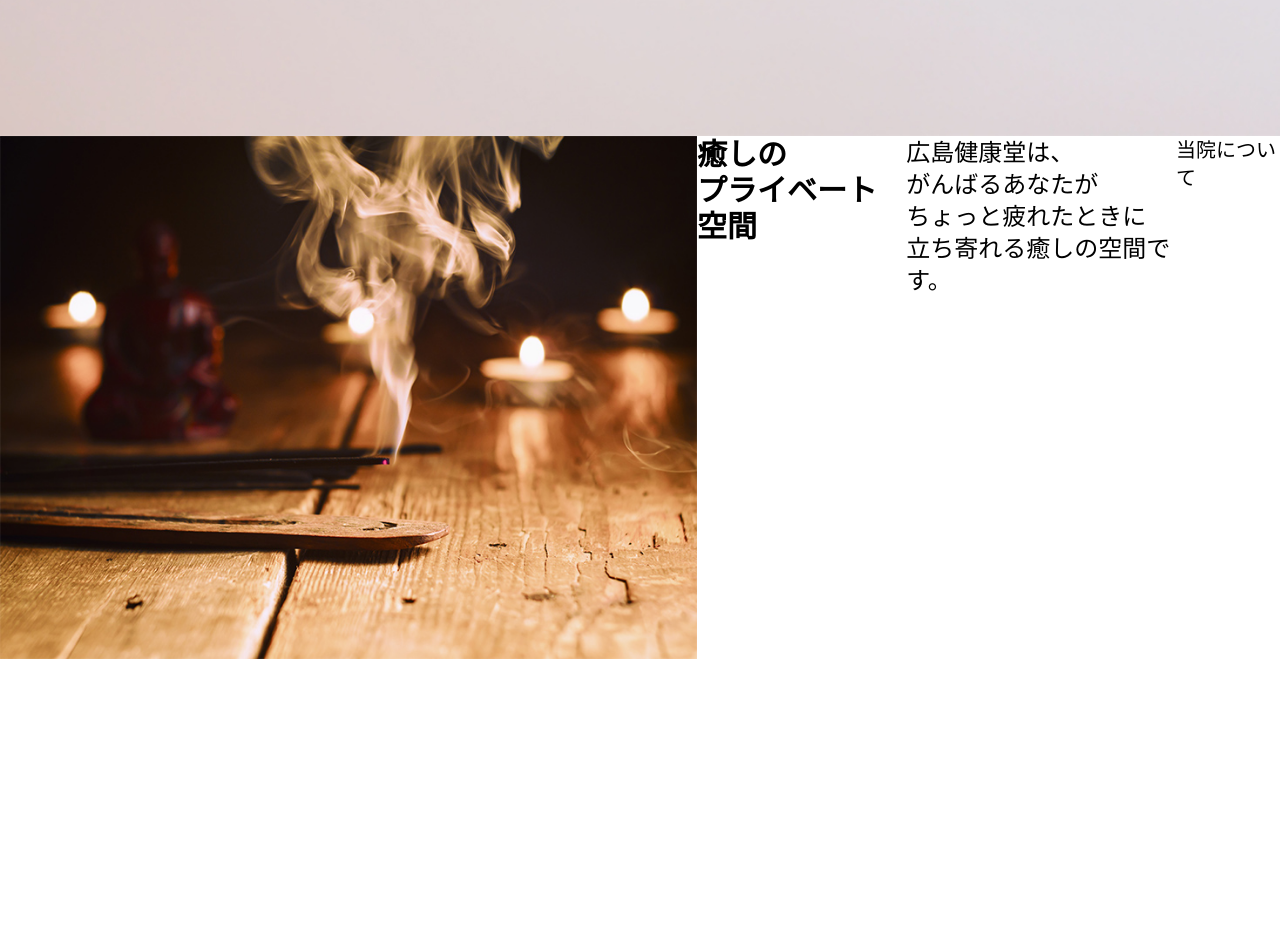
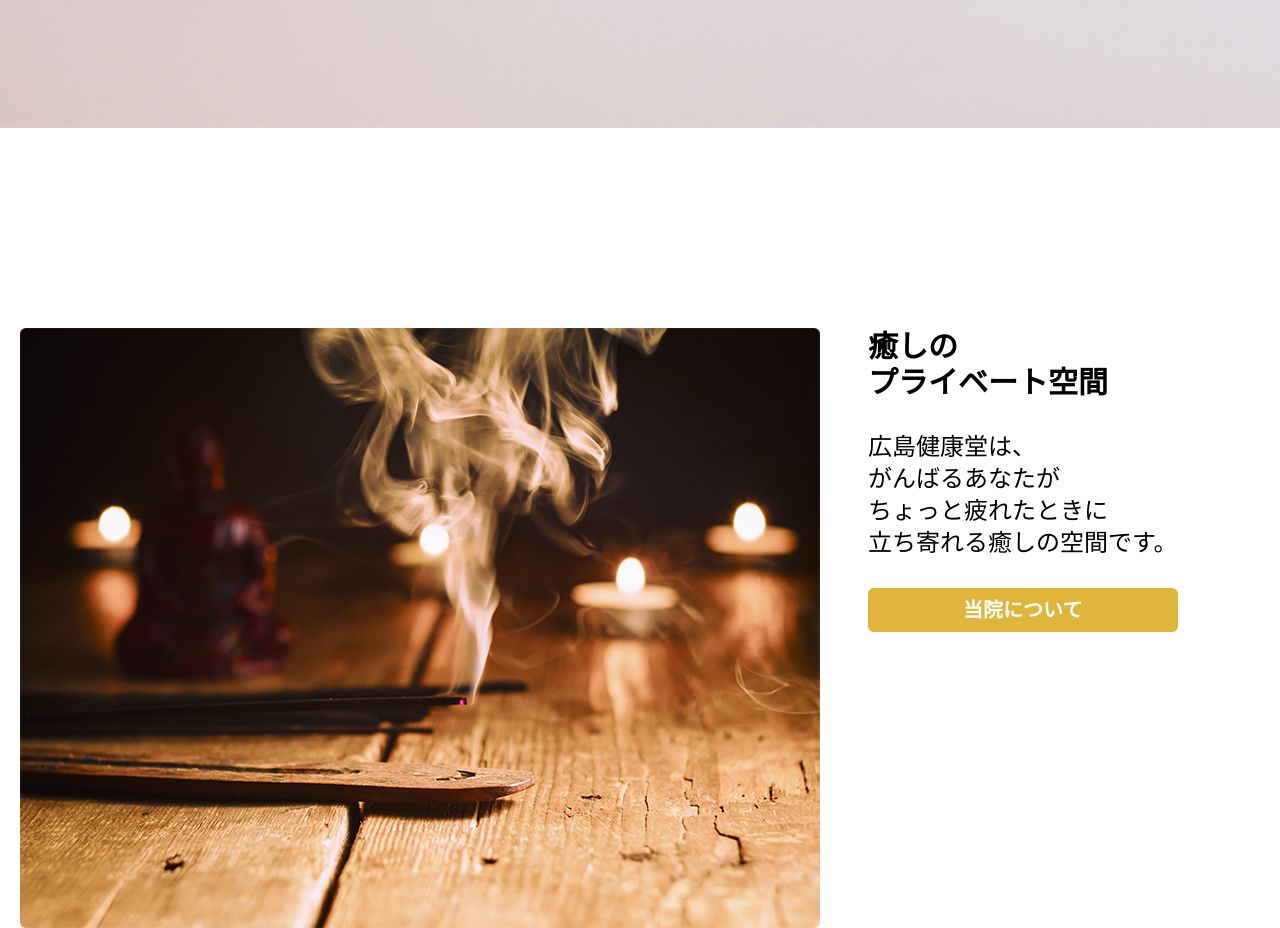
Before and after one commit to nyny-sugar/kenkodo, a website: page src/index.html in a window 1280 px wide. Shown: the part 920-1848 px from the top of the page. Before the commit the page ends 1579 px from the top, so only its background shows below. Drawn offline with Linux system fonts and the light colour scheme.

Commit message:
about作成

```diff
--- a/src/index.html
+++ b/src/index.html
@@ -11,7 +11,7 @@
     <header class="bg-white p-4">
       <nav class="flex justify-between mx-auto container items-center">
         <div>
-          <img src="img/logo_kenkodo2.png" alt="健康堂" class="w-6 h-6" />
+          <img src="img/logo_kenkodo2.png" alt="健康堂" class="w-8 h-8" />
         </div>
         <div class="space-x-4 font-bold">
           <a
@@ -45,18 +45,20 @@
           <p>そんな想いから生まれた、お灸に特化した鍼灸院です。</p>
         </div>
       </div>
-      <div class="flex">
+      <div class="flex mt-10 px-4">
         <div>
-          <img src="img/about.jpg" alt="暗闇の中のお灸" />
+          <img src="img/about.jpg" alt="暗闇の中のお灸" class="rounded-md" />
         </div>
-        <div class="flex justify-between">
-          <h2 class="vertical-writing-rl text-3xl font-bold">
+        <div class="ml-8">
+          <h2 class="vertical-writing-rl text-3xl font-bold mb-6">
             癒しの<br />プライベート空間
           </h2>
-          <p class="text-2xl">
+          <p class="text-2xl mb-6">
             広島健康堂は、<br />がんばるあなたが<br />ちょっと疲れたときに<br />立ち寄れる癒しの空間です。
           </p>
-          <p class="text-xl">
+          <p
+            class="text-xl bg-yellow p-1 rounded-md text-white font-bold text-center"
+          >
             <a href="#">当院について</a>
           </p>
         </div>
--- a/tailwind.config.js
+++ b/tailwind.config.js
@@ -12,13 +12,18 @@ module.exports = {
       1: "8px",
       2: "12px",
       3: "16px",
-      4: "24px",
-      5: "32px",
-      6: "48px",
+      4: "20px",
+      5: "24px",
+      6: "30px",
+      7: "32px",
+      8: "48px",
+      9: "80px",
+      10: "200px",
     },
     colors: {
       brown: "#78635c",
       yellow: "#dfb63b",
+      white: "#fff",
     },
     extend: {},
     backgroundImage: {
```
Also changed, not shown: dist/output.css.
